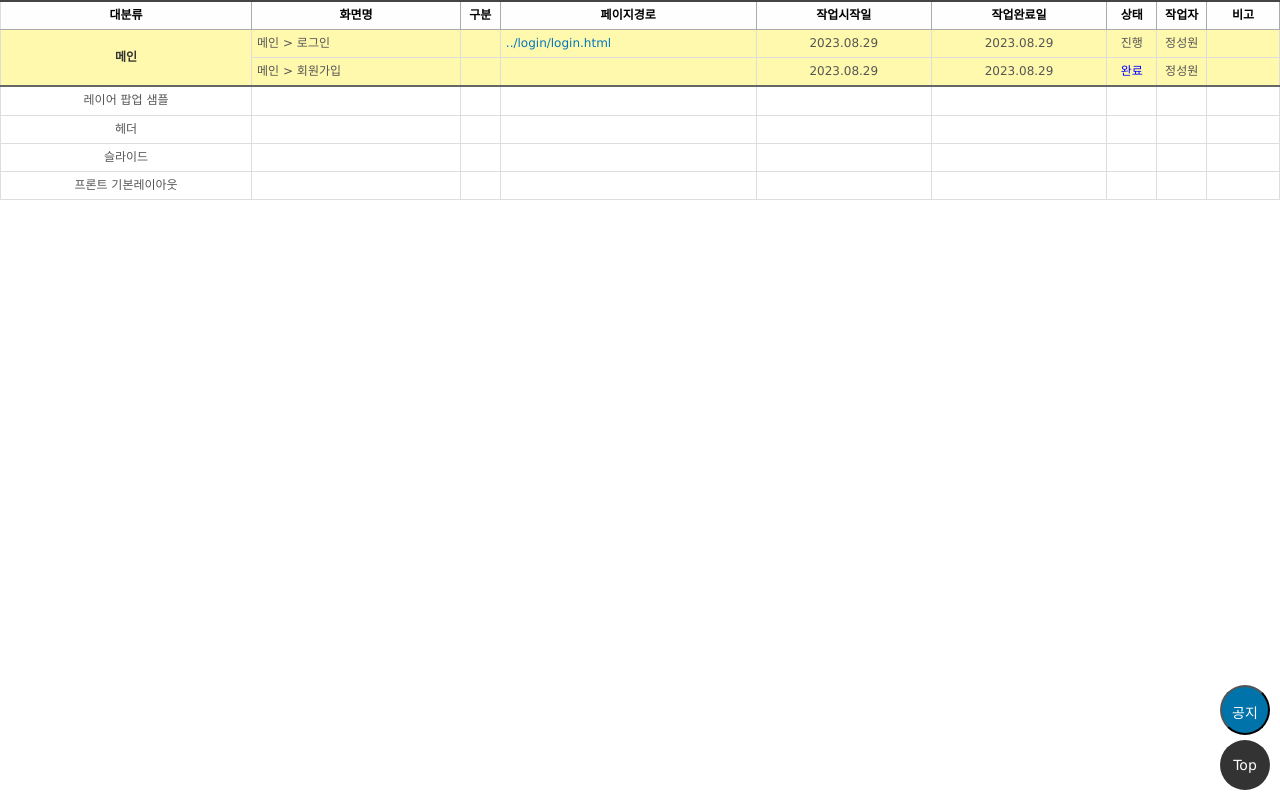
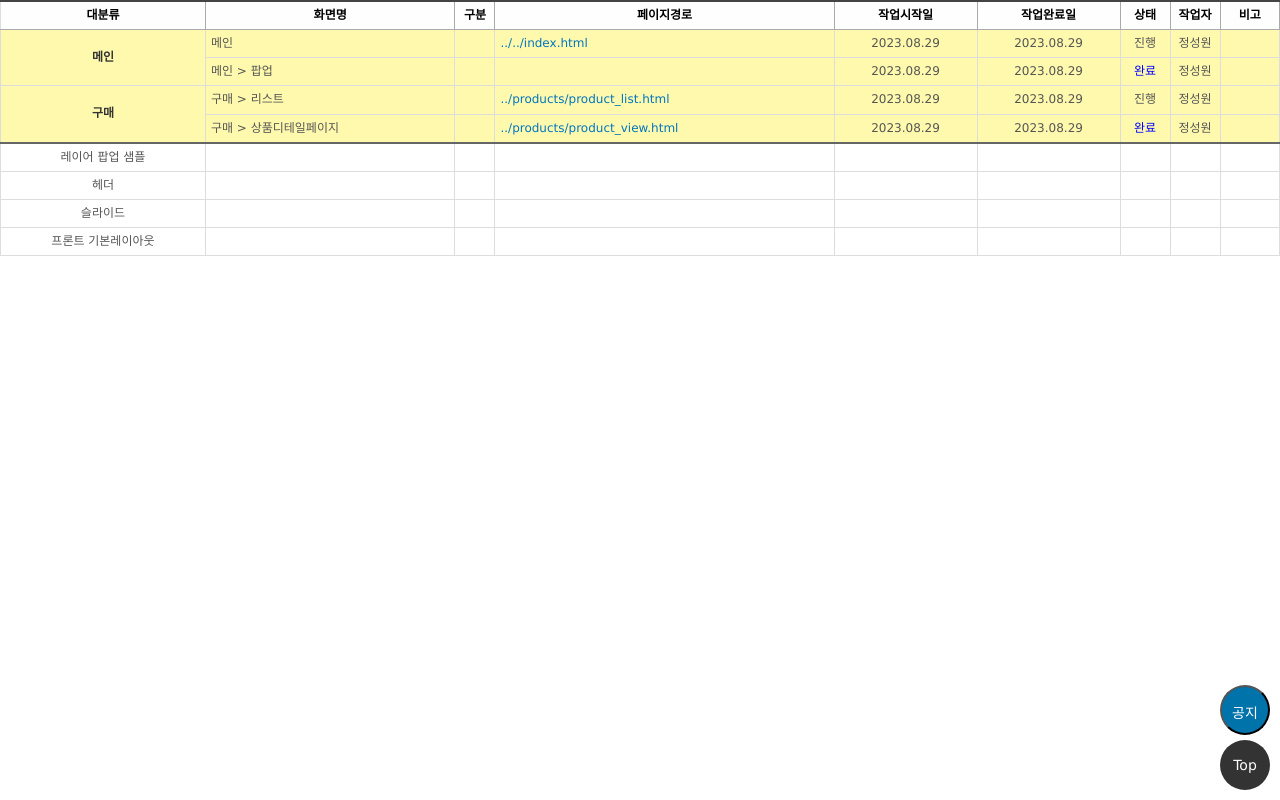
Before and after one commit to castlewon96/upfac, a plain HTML site: page html/guide/link.html in a window 1280 px wide. Drawn offline with Linux system fonts and the light colour scheme.

Commit message:
가이드 업데이트

```diff
--- a/html/guide/link.html
+++ b/html/guide/link.html
@@ -67,10 +67,10 @@
 
 				<tbody>
 					<tr class="finish" style="background: rgb(255, 249, 173);">
-						<td class="tit" rowspan="14">메인</td>
-						<td class="sbj">메인 > 로그인</td>
+						<td class="tit" rowspan="2">메인</td>
+						<td class="sbj">메인</td>
 						<td></td>
-						<td class="link"><a href="../login/login.html" target="_blank">../login/login.html</a></td>
+						<td class="link"><a href="../../index.html" target="_blank">../../index.html</a></td>
 						<td>2023.08.29</td>
 						<td>2023.08.29</td>
 						<td class="status">진행</td>
@@ -78,9 +78,30 @@
 						<td class="comment"></td>
 					</tr>
 					<tr class="finish" style="background: rgb(255, 249, 173);">
-						<td class="sbj">메인 > 회원가입</td>
+						<td class="sbj">메인 > 팝업</td>
 						<td></td>
 						<td class="link"><a href="" target="_blank"></a></td>
+						<td>2023.08.29</td>
+						<td>2023.08.29</td>
+						<td class="status" style="color: rgb(0, 0, 255);">완료</td>
+						<td>정성원</td>
+						<td class="comment"></td>
+					</tr>
+					<tr class="finish" style="background: rgb(255, 249, 173);">
+						<td class="tit" rowspan="2">구매</td>
+						<td class="sbj">구매 > 리스트</td>
+						<td></td>
+						<td class="link"><a href="../products/product_list.html" target="_blank">../products/product_list.html</a></td>
+						<td>2023.08.29</td>
+						<td>2023.08.29</td>
+						<td class="status">진행</td>
+						<td>정성원</td>
+						<td class="comment"></td>
+					</tr>
+					<tr class="finish" style="background: rgb(255, 249, 173);">
+						<td class="sbj">구매 > 상품디테일페이지</td>
+						<td></td>
+						<td class="link"><a href="../products/product_view.html" target="_blank">../products/product_view.html</a></td>
 						<td>2023.08.29</td>
 						<td>2023.08.29</td>
 						<td class="status" style="color: rgb(0, 0, 255);">완료</td>
```
